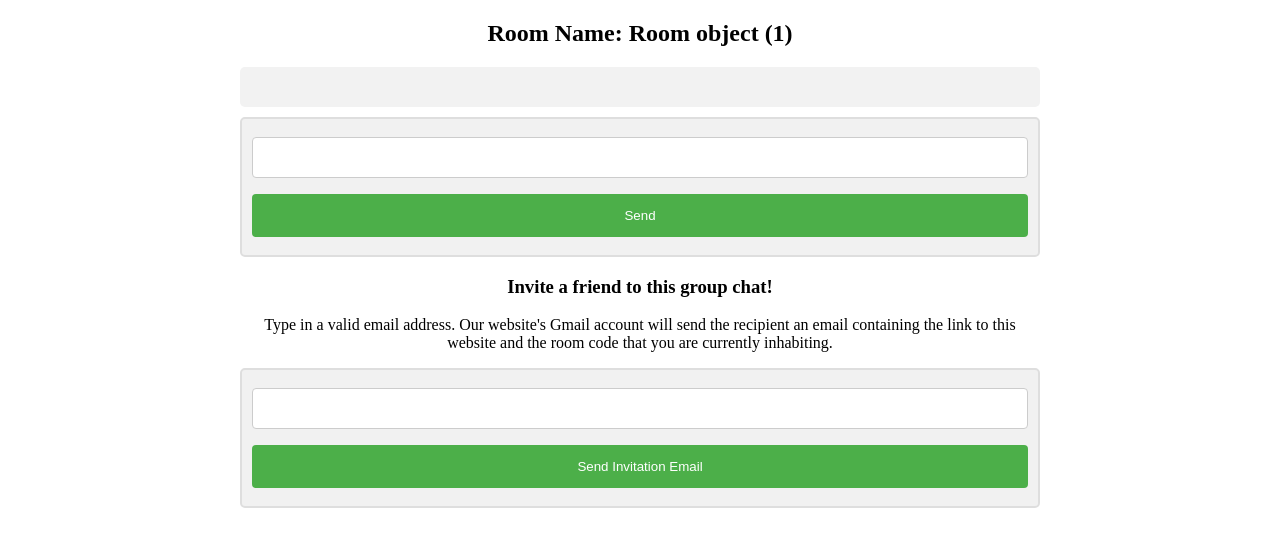
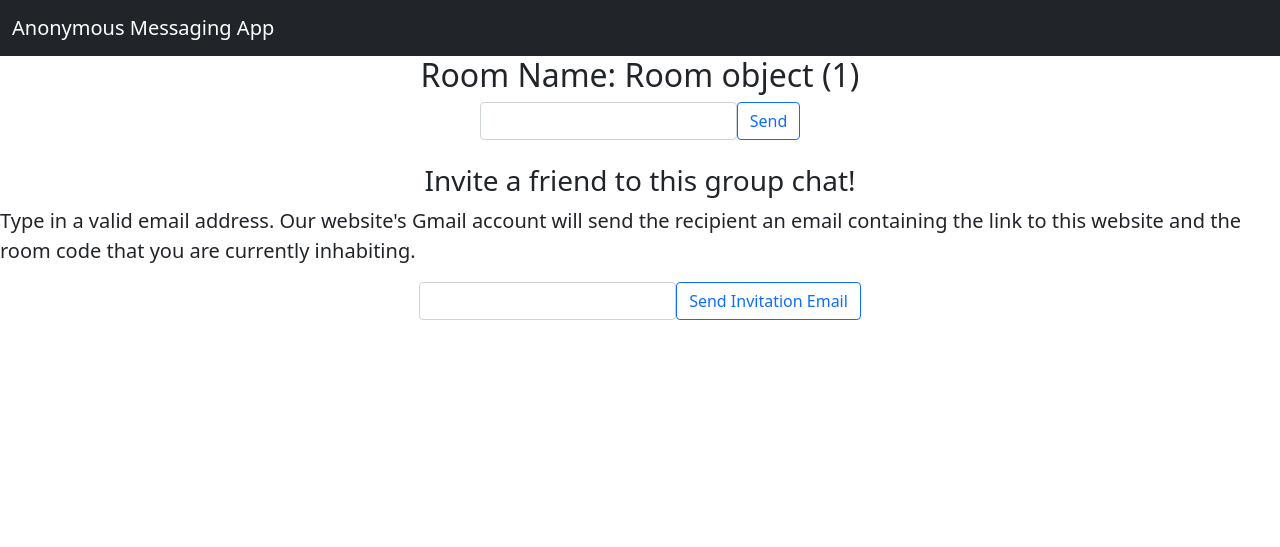
Before and after one commit to mcondecido/Anonymous-Messaging-App, a Django app: template templates/room.html in a window 1280 px wide. Shown: the top 547 px of the page. Run offline with Django 3.2, Linux system fonts and the light colour scheme; the template is opened without the code that fills it: values that come from a table or form of the project are taken from there, others are empty; data comes from the database, SQL or seed files in the repository; both versions use the stored data as it was after the commit; some libraries are stand-ins or nearby versions.

Commit message:
changed style of pages

```diff
--- a/chat/forms.py
+++ b/chat/forms.py
@@ -17,3 +17,4 @@ class PrivateForm(ModelForm):
         model = PrivateRoom
         fields = ('name', 'password',)
         labels = add_labels
+    password = forms.CharField(widget=forms.PasswordInput, max_length=100)
--- a/chat/views.py
+++ b/chat/views.py
@@ -12,8 +12,8 @@ from django.contrib.auth.hashers import make_password
 def home(request):
     return render(request, 'home.html')
 
-def public(request):
-    return render(request, 'public.html')
+#def public(request):
+#    return render(request, 'public.html')
 
 def private(request):#, #generic.ListView):
 
@@ -27,13 +27,12 @@ def private(request):#, #generic.ListView):
             username = form.cleaned_data.get('username')
             password = make_password(password)
 
-            #return HttpResponse(room_details)
             if PrivateRoom.objects.filter(name = room_name).exists():
                 priv_room = PrivateRoom.objects.get(name=room_name)
                 if password == priv_room.password:
                     return redirect("/priv_room/"+room_name+"/?username="+username)
                 else:
-                    return HttpResponse(password)
+                    return HttpResponse('Incorrect password!')
             else:
                 new_room = PrivateRoom.objects.create(name=room_name, password=password)
                 new_room.save()
@@ -43,11 +42,26 @@ def private(request):#, #generic.ListView):
     private_room_list = PrivateRoom.objects.all()
     return render(request, 'private.html', {'form': form, 'private_room_list': private_room_list})
 
-    """ model = PrivateRoom
-    template_name = 'private.html'
-    context_object_name = 'private_room_list' """
-    """ def get_queryset(self):
-        return PrivateRoom.objects.all() """
+def public(request):
+    if request.method == "POST":
+        form = PublicForm(request.POST)
+
+        if form.is_valid():
+            room_details = form.save(commit=False)
+            room_name = form.cleaned_data.get('name')
+            username = form.cleaned_data.get('username')
+
+            if Room.objects.filter(name = room_name).exists():
+                pub_room = Room.objects.get(name=room_name)
+                return redirect("/pub_room/"+room_name+"/?username="+username)
+            else:
+                new_room = Room.objects.create(name=room_name)
+                new_room.save()
+                return redirect("/pub_room/"+room_name+"/?username="+username)
+
+    form = PublicForm()
+    public_room_list = PrivateRoom.objects.all()
+    return render(request, 'public.html', {'form': form, 'public_room_list': public_room_list})
 
 
 def room(request, room):
--- a/templates/room.html
+++ b/templates/room.html
@@ -3,57 +3,22 @@
 <html>
 <head>
 <meta name="viewport" content="width=device-width, initial-scale=1">
-<style>
-body {
-  margin: 0 auto;
-  max-width: 800px;
-  padding: 0 20px;
-}
+<link href="https://cdn.jsdelivr.net/npm/bootstrap@5.0.2/dist/css/bootstrap.min.css" rel="stylesheet" integrity="sha384-EVSTQN3/azprG1Anm3QDgpJLIm9Nao0Yz1ztcQTwFspd3yD65VohhpuuCOmLASjC" crossorigin="anonymous">
+<link rel="stylesheet" href="https://use.fontawesome.com/releases/v5.2.0/css/all.css" integrity="sha384-hWVjflwFxL6sNzntih27bfxkr27PmbbK/iSvJ+a4+0owXq79v+lsFkW54bOGbiDQ" crossorigin="anonymous">
+<script   src="https://code.jquery.com/jquery-3.1.1.min.js"   integrity="sha256-hVVnYaiADRTO2PzUGmuLJr8BLUSjGIZsDYGmIJLv2b8="   crossorigin="anonymous"></script>
 
-.container {
-  border: 2px solid #dedede;
-  background-color: #f1f1f1;
-  border-radius: 5px;
-  padding: 10px;
-  margin: 10px 0;
-}
-
-.darker {
-  border-color: #ccc;
-  background-color: #ddd;
-}
-
-.container::after {
-  content: "";
-  clear: both;
-  display: table;
-}
-
-.container img {
-  float: left;
-  max-width: 60px;
-  width: 100%;
-  margin-right: 20px;
-  border-radius: 50%;
-}
-
-.container img.right {
-  float: right;
-  margin-left: 20px;
-  margin-right:0;
-}
-
-.time-right {
-  float: right;
-  color: #aaa;
-}
-
-.time-left {
-  float: left;
-  color: #999;
-}
-</style>
-<script   src="https://code.jquery.com/jquery-3.1.1.min.js"   integrity="sha256-hVVnYaiADRTO2PzUGmuLJr8BLUSjGIZsDYGmIJLv2b8="   crossorigin="anonymous"></script>
+<nav class="navbar navbar-dark bg-dark">
+  <div class="container-fluid">
+    <a class="navbar-brand" href="/">Anonymous Messaging App</a>
+    <div class="collapse navbar-collapse" id="navbarNav">
+      <ul class="navbar-nav">
+        <li class="nav-item">
+          <a class="nav-link active" aria-current="page" href="home">Home</a>
+        </li>
+      </ul>
+    </div>
+  </div>
+</nav>
 </head>
 <body>
 
@@ -78,7 +43,7 @@ setInterval(function(){
             $("#display").empty();
             for (var key in response.messages)
             {
-                var temp="<div class='container darker'><b>"+response.messages[key].user+"</b><p>"+response.messages[key].text+"</p><span class='time-left'>"+response.messages[key].date+"</span></div>";
+                var temp="<div class='container-fluid border'><b>"+response.messages[key].user+"</b><p>"+response.messages[key].text+"</p><span class='time-left'>"+response.messages[key].date+"</span></div>";
                 $("#display").append(temp);
             }
         },
@@ -92,92 +57,45 @@ setInterval(function(){
 
 
 <div class="container">
-    <style>
-    input[type=text], select {
-    width: 100%;
-    padding: 12px 20px;
-    margin: 8px 0;
-    display: inline-block;
-    border: 1px solid #ccc;
-    border-radius: 4px;
-    box-sizing: border-box;
-    }
-
-    input[type=submit] {
-    width: 100%;
-    background-color: #4CAF50;
-    color: white;
-    padding: 14px 20px;
-    margin: 8px 0;
-    border: none;
-    border-radius: 4px;
-    cursor: pointer;
-    }
-
-    input[type=submit]:hover {
-    background-color: #45a049;
-    }
-
-    div {
-    border-radius: 5px;
-    background-color: #f2f2f2;
-    padding: 20px;
-    }
-    </style>
 
     <form id="post-form">
         {% csrf_token %}
         <input type="hidden" name="username" id="username" value="{{username}}"/>
         <input type="hidden" name="room_id" id="room_id" value="{{room_details.id}}"/>
-        <input type="text" name="message" id="message" width="100px" />
-        <input type="submit" value="Send">
+        <div class="container d-flex align-items-center justify-content-center">
+            <div class="mb-3">
+              <input type="text" class="form-control" name="message" id="message" />
+            </div>
+            <div class="mb-3">
+              <input type="submit" class="btn btn-outline-primary" value="Send"/>
+            </div>
+        </div>
     </form>
 </div>
-<center>
-<h3>Invite a friend to this group chat!</h3>
-<p>Type in a valid email address. Our website's Gmail account will send the recipient an email containing the link to this website and the room code that you are currently inhabiting. </p></center>
+
+<div class="container d-flex align-items-center justify-content-center mt-2">
+  <h3>Invite a friend to this group chat!</h3>
+</div>
+
+<div>
+  <p class="lead">Type in a valid email address. Our website's Gmail account will send the recipient an email containing the link to this website and the room code that you are currently inhabiting. </p>
+</div>
 <div class="container">
-    <style>
-    input[type=text], select {
-    width: 100%;
-    padding: 12px 20px;
-    margin: 8px 0;
-    display: inline-block;
-    border: 1px solid #ccc;
-    border-radius: 4px;
-    box-sizing: border-box;
-    }
-
-    input[type=submit] {
-    width: 100%;
-    background-color: #4CAF49;
-    color: white;
-    padding: 14px 20px;
-    margin: 8px 0;
-    border: none;
-    border-radius: 4px;
-    cursor: pointer;
-    }
-
-    input[type=submit]:hover {
-    background-color: #45a048;
-    }
-
-    div {
-    border-radius: 5px;
-    background-color: #f2f2f2;
-    padding: 20px;
-    }
-    </style>
 
     <form id="emails" >
         {% csrf_token %}
-        <input type="text" name="recipient" id="recipient" width="100px" />
         <input type="hidden" name="room_name" id="room_name" value="{{room_details.name}}"/>
-
-        <input type="submit"  value="Send Invitation Email">
+        <div class="container d-flex align-items-center justify-content-center">
+          <div class="mb-3">
+            <input type="text" class="form-control" name="recipient" id="recipient" />
+          </div>
+          <div class="mb-3">
+            <input type="submit" class="btn btn-outline-primary" value="Send Invitation Email"/>
+          </div>
+        </div>
     </form>
 </div>
+
 <script type="text/javascript">
   $(document).on('submit','#emails',function(e){
     e.preventDefault();
@@ -217,5 +135,9 @@ setInterval(function(){
   });
 </script>
 
+<script src="https://cdn.jsdelivr.net/npm/bootstrap@5.0.2/dist/js/bootstrap.bundle.min.js" integrity="sha384-MrcW6ZMFYlzcLA8Nl+NtUVF0sA7MsXsP1UyJoMp4YLEuNSfAP+JcXn/tWtIaxVXM" crossorigin="anonymous"></script>
+
+</body>
+
 
 </html>
```
Also changed, not shown: anon_message_4501/settings.py (+7 -1 lines), templates/home.html (+31 -42 lines), templates/private.html (+27 -88 lines), templates/privateroom.html (+42 -124 lines), templates/public.html (+30 -93 lines), db.sqlite3.
